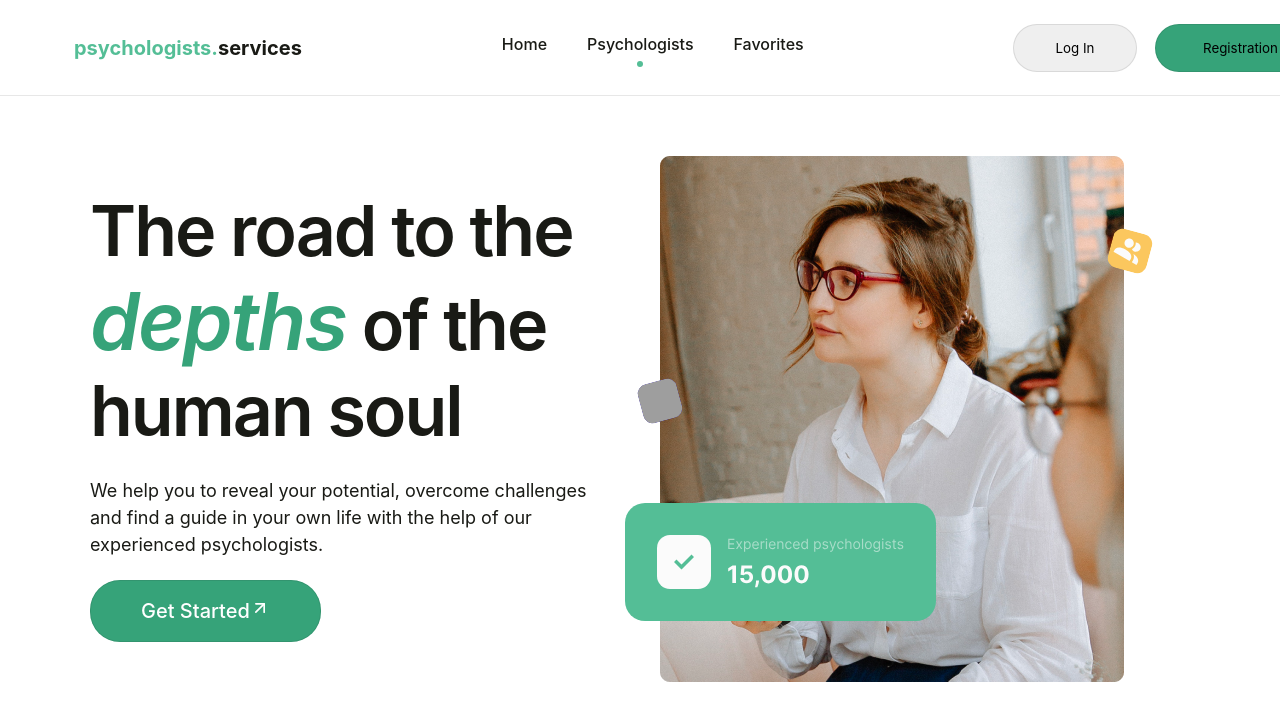
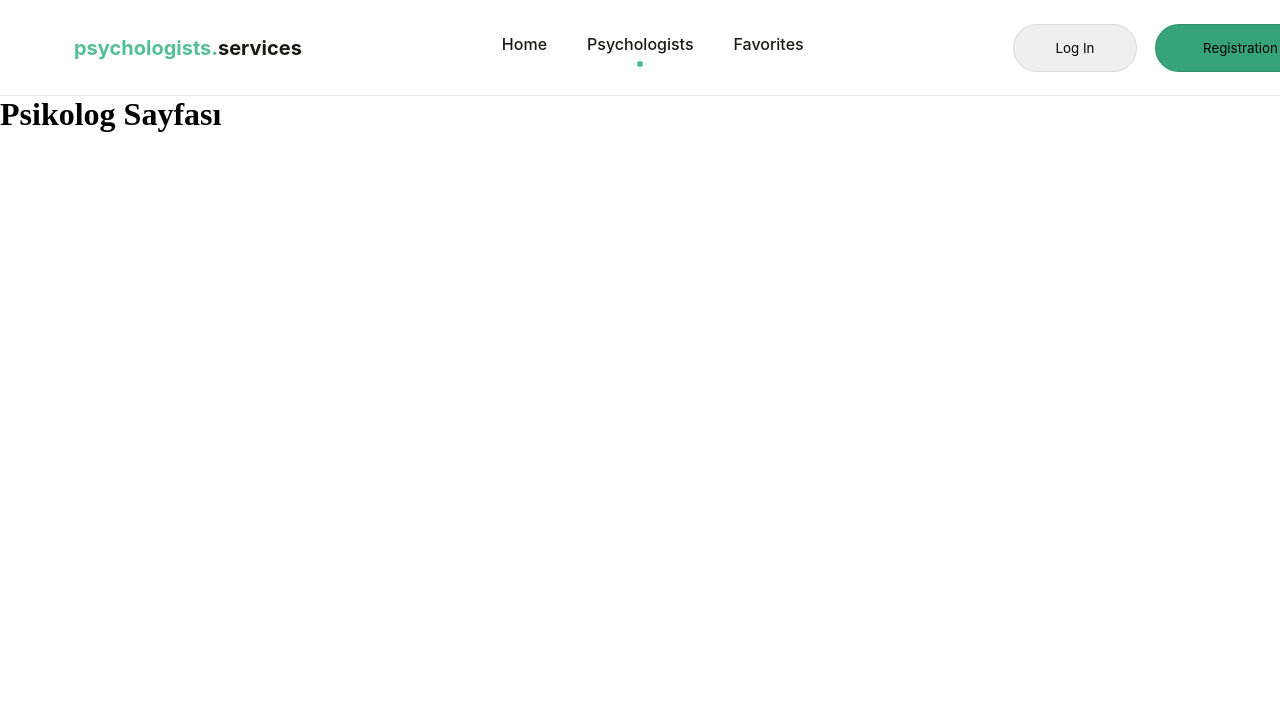
Before and after one commit to duhanocal03/Psychologists-Services, a React (Vite) app in the folder client/: page /psychologists in a window 1280 px wide. Shown: the top 720 px of the page. Built offline with nearby package versions, Linux system fonts and the light colour scheme; grey boxes are pictures that could not be loaded.

Commit message:
feat:created psychologists and favorites page. Installed firebase npm

```diff
--- a/client/package.json
+++ b/client/package.json
@@ -10,6 +10,7 @@
     "preview": "vite preview"
   },
   "dependencies": {
+    "firebase": "^12.14.0",
     "react": "^19.2.6",
     "react-dom": "^19.2.6",
     "react-router-dom": "^7.17.0"
--- a/client/src/App.jsx
+++ b/client/src/App.jsx
@@ -1,19 +1,22 @@
 import { BrowserRouter as Router, Routes, Route } from 'react-router-dom';
 import Navbar from './components/layout/navbar/Navbar';
 import HomePage from './pages/HomePage/HomePage';
+import PsychologistsPage from './pages/PsychologistsPage/PsychologistsPage';
+import FavoritesPage from './pages/FavoritesPage/FavoritesPage';
 
 
 function App() {
   return (
     <Router>
-      {/* Navbar her sayfada ortak görüneceği için Routes'ın dışında durmalı */}
+      {/* Navbar her sayfada ortak görüneceği için Routes'ın dışında olacak */}
       <Navbar />
-      <HomePage />
 
-      {/* Sayfa içeriklerinin değişeceği alan */}
       <Routes>
-        <Route path="/"/>
-        <Route path="/psychologists"/>
+        {/* Sayfa içeriklerinin değişeceği alan */}
+        <Route path="/" element={<HomePage />} />
+        <Route path="/psychologists" element={<PsychologistsPage />} />
+        <Route path="/favorites" element={<FavoritesPage />} />
+
       </Routes>
     </Router>
   );
--- /dev/null
+++ b/client/src/pages/FavoritesPage/FavoritesPage.jsx
@@ -0,0 +1,11 @@
+import styles from "./FavoritesPage.module.css";
+
+
+const FavoritesPage = () => {
+    return (
+        <h1 className={styles.header}>Favoriler Sayfası</h1>
+    );
+};
+
+
+export default FavoritesPage;
--- /dev/null
+++ b/client/src/pages/PsychologistsPage/PsychologistsPage.jsx
@@ -0,0 +1,10 @@
+import styles from "./PsychologistsPage.module.css";
+
+
+const PsychologistsPage = () => {
+    return (
+        <h1 className={styles.header}>Psikolog Sayfası</h1>
+    );
+};
+
+export default PsychologistsPage
```
Also changed, not shown: client/src/pages/FavoritesPage/FavoritesPage.module.css (added), client/src/pages/PsychologistsPage/PsychologistsPage.module.css (added), 1 other file (tests, documents, lock files or other folders).
